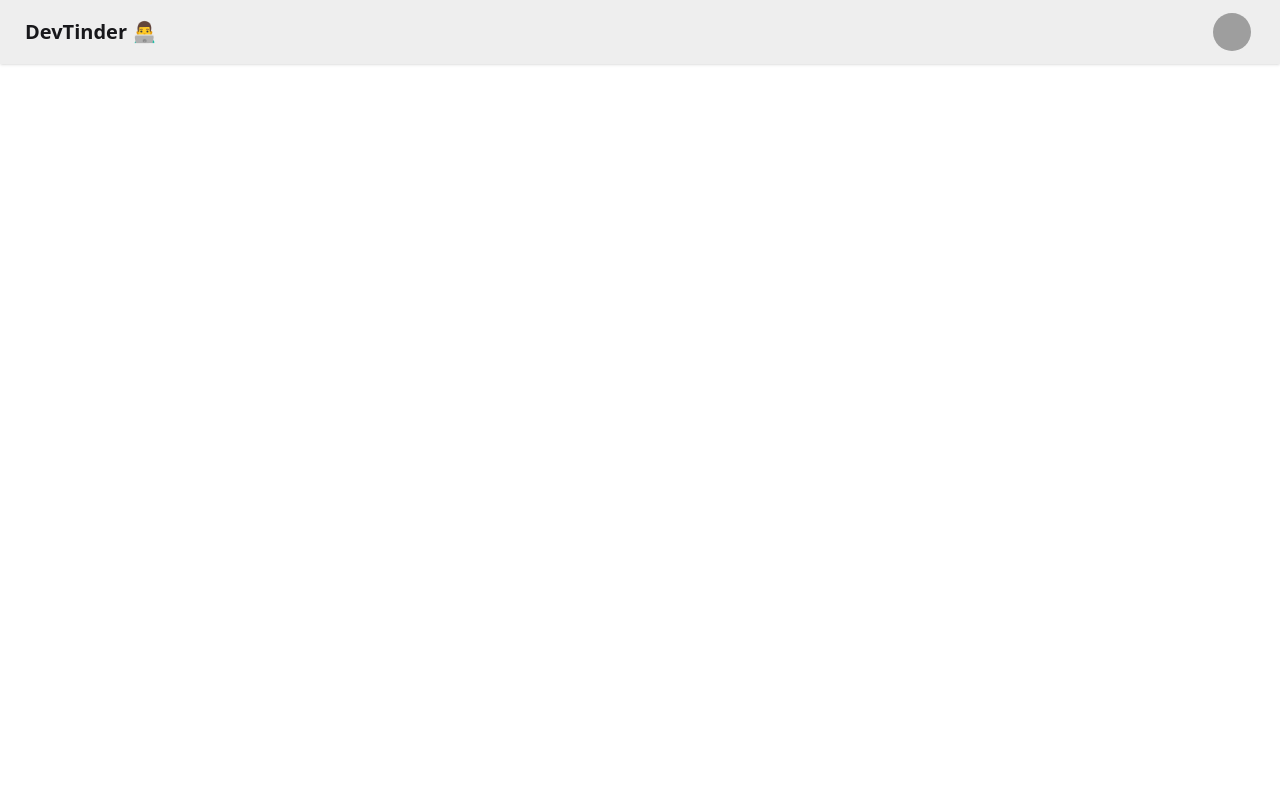
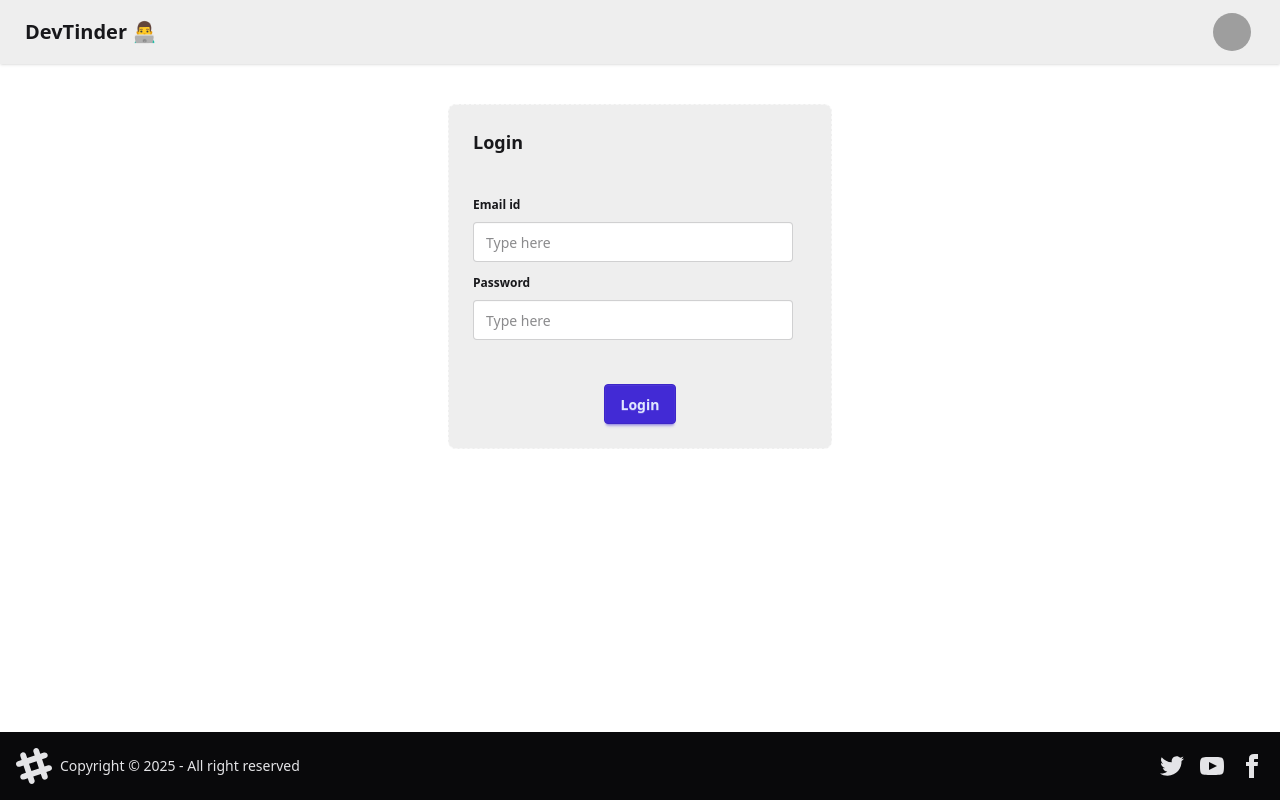
Before and after one commit to alokchaudhary01/DevTinder-web, a React (Vite) app: page /login in a window 1280 px wide. Built offline with nearby package versions, Linux system fonts and the light colour scheme; grey boxes are pictures that could not be loaded.

Commit message:
installed redux toolkit

```diff
--- a/package.json
+++ b/package.json
@@ -10,9 +10,13 @@
     "preview": "vite preview"
   },
   "dependencies": {
+    "@reduxjs/toolkit": "^2.6.1",
     "@tailwindcss/vite": "^4.0.17",
+    "axios": "^1.8.4",
     "react": "^19.0.0",
     "react-dom": "^19.0.0",
+    "react-redux": "^9.2.0",
+    "react-router-dom": "^7.4.1",
     "tailwindcss": "^4.0.17"
   },
   "devDependencies": {
--- a/src/App.jsx
+++ b/src/App.jsx
@@ -1,42 +1,25 @@
-import { useState } from 'react'
-
+import { BrowserRouter, Route, Routes } from "react-router-dom";
+import Body from "./Body";
+import Login from "./Login";
+import Profile from "./Profile";
 
 
 function App() {
-  const [count, setCount] = useState(0)
-
   return (
     <>
-     <div className="navbar bg-base-300 shadow-sm">
-  <div className="flex-1">
-    <a className="btn btn-ghost text-xl">DevTinder 👨‍💻 </a>
-  </div>
-  <div className="flex gap-2">
-    <div className="dropdown dropdown-end mx-5">
-      <div tabIndex={0} role="button" className="btn btn-ghost btn-circle avatar">
-        <div className="w-10 rounded-full ">
-          <img
-            alt="Tailwind CSS Navbar component"
-            src="https://img.daisyui.com/images/stock/photo-1534528741775-53994a69daeb.webp" />
-        </div>
-      </div>
-      <ul
-        tabIndex={0}
-        className="menu menu-sm dropdown-content bg-base-100 rounded-box z-1 mt-3 w-52 p-2 shadow">
-        <li>
-          <a className="justify-between">
-            Profile
-            <span className="badge">New</span>
-          </a>
-        </li>
-        <li><a>Settings</a></li>
-        <li><a>Logout</a></li>
-      </ul>
-    </div>
-  </div>
-</div>
+      <BrowserRouter basename="/">
+        <Routes>
+          <Route path="/" element={<Body />}>
+          <Route path="/login" element={<Login/>} />
+          <Route path="/profile" element={<Profile/>} />
+          </Route>
+
+        </Routes>
+      </BrowserRouter>
+      {/* <NavBar/>
+      <h2>hwllo world</h2> */}
     </>
-  )
+  );
 }
 
-export default App
+export default App;
--- /dev/null
+++ b/src/Body.jsx
@@ -0,0 +1,15 @@
+import React from 'react'
+import NavBar from './navbar'
+import { Outlet } from 'react-router-dom'
+import Footer from './Footer'
+
+const Body = () => {
+  return (
+    <div><NavBar/>
+    <Outlet/>
+    <Footer/>
+    </div>
+  )
+}
+
+export default Body
--- /dev/null
+++ b/src/Footer.jsx
@@ -0,0 +1,59 @@
+import React from 'react'
+
+const Footer = () => {
+  return (
+    <div><footer className="footer sm:footer-horizontal bg-neutral text-neutral-content items-center p-4 fixed bottom-0">
+    <aside className="grid-flow-col items-center">
+      <svg
+        width="36"
+        height="36"
+        viewBox="0 0 24 24"
+        xmlns="http://www.w3.org/2000/svg"
+        fillRule="evenodd"
+        clipRule="evenodd"
+        className="fill-current">
+        <path
+          d="M22.672 15.226l-2.432.811.841 2.515c.33 1.019-.209 2.127-1.23 2.456-1.15.325-2.148-.321-2.463-1.226l-.84-2.518-5.013 1.677.84 2.517c.391 1.203-.434 2.542-1.831 2.542-.88 0-1.601-.564-1.86-1.314l-.842-2.516-2.431.809c-1.135.328-2.145-.317-2.463-1.229-.329-1.018.211-2.127 1.231-2.456l2.432-.809-1.621-4.823-2.432.808c-1.355.384-2.558-.59-2.558-1.839 0-.817.509-1.582 1.327-1.846l2.433-.809-.842-2.515c-.33-1.02.211-2.129 1.232-2.458 1.02-.329 2.13.209 2.461 1.229l.842 2.515 5.011-1.677-.839-2.517c-.403-1.238.484-2.553 1.843-2.553.819 0 1.585.509 1.85 1.326l.841 2.517 2.431-.81c1.02-.33 2.131.211 2.461 1.229.332 1.018-.21 2.126-1.23 2.456l-2.433.809 1.622 4.823 2.433-.809c1.242-.401 2.557.484 2.557 1.838 0 .819-.51 1.583-1.328 1.847m-8.992-6.428l-5.01 1.675 1.619 4.828 5.011-1.674-1.62-4.829z"></path>
+      </svg>
+      <p>Copyright © {new Date().getFullYear()} - All right reserved</p>
+    </aside>
+    <nav className="grid-flow-col gap-4 md:place-self-center md:justify-self-end">
+      <a>
+        <svg
+          xmlns="http://www.w3.org/2000/svg"
+          width="24"
+          height="24"
+          viewBox="0 0 24 24"
+          className="fill-current">
+          <path
+            d="M24 4.557c-.883.392-1.832.656-2.828.775 1.017-.609 1.798-1.574 2.165-2.724-.951.564-2.005.974-3.127 1.195-.897-.957-2.178-1.555-3.594-1.555-3.179 0-5.515 2.966-4.797 6.045-4.091-.205-7.719-2.165-10.148-5.144-1.29 2.213-.669 5.108 1.523 6.574-.806-.026-1.566-.247-2.229-.616-.054 2.281 1.581 4.415 3.949 4.89-.693.188-1.452.232-2.224.084.626 1.956 2.444 3.379 4.6 3.419-2.07 1.623-4.678 2.348-7.29 2.04 2.179 1.397 4.768 2.212 7.548 2.212 9.142 0 14.307-7.721 13.995-14.646.962-.695 1.797-1.562 2.457-2.549z"></path>
+        </svg>
+      </a>
+      <a>
+        <svg
+          xmlns="http://www.w3.org/2000/svg"
+          width="24"
+          height="24"
+          viewBox="0 0 24 24"
+          className="fill-current">
+          <path
+            d="M19.615 3.184c-3.604-.246-11.631-.245-15.23 0-3.897.266-4.356 2.62-4.385 8.816.029 6.185.484 8.549 4.385 8.816 3.6.245 11.626.246 15.23 0 3.897-.266 4.356-2.62 4.385-8.816-.029-6.185-.484-8.549-4.385-8.816zm-10.615 12.816v-8l8 3.993-8 4.007z"></path>
+        </svg>
+      </a>
+      <a>
+        <svg
+          xmlns="http://www.w3.org/2000/svg"
+          width="24"
+          height="24"
+          viewBox="0 0 24 24"
+          className="fill-current">
+          <path
+            d="M9 8h-3v4h3v12h5v-12h3.642l.358-4h-4v-1.667c0-.955.192-1.333 1.115-1.333h2.885v-5h-3.808c-3.596 0-5.192 1.583-5.192 4.615v3.385z"></path>
+        </svg>
+      </a>
+    </nav>
+  </footer></div>
+  )
+}
+
+export default Footer
--- /dev/null
+++ b/src/Login.jsx
@@ -0,0 +1,51 @@
+import axios from 'axios'
+import React, { useState } from 'react'
+
+
+const Login = () => {
+
+    const [emailId , setEmailId] = useState("")
+    const [password , setPassword] = useState("")
+
+   const handleLogin = async ()=>{
+    try{
+     const res = axios.post("http://localhost:7777/login" , {
+        emailId,password
+     }, {withCredentials: true})
+
+     console.log(res)
+
+    }catch(err){
+        console.log(err)
+    }
+   }
+
+  return (
+  <div className='flex justify-center my-10'>
+      <div className="card card-dash bg-base-300 w-96">
+  <div className="card-body">
+    <h2 className="card-title ">Login</h2>
+    <div>
+    <fieldset className="fieldset mt-6">
+  <legend className="fieldset-legend">Email id {emailId}</legend>
+  <input value={emailId} type="email" onChange={(e)=> setEmailId(e.target.value)} className="input" placeholder="Type here" />
+ </fieldset>
+
+    <fieldset className="fieldset  ">
+  <legend className="fieldset-legend">Password</legend>
+  <input type="password" value={password} onChange={(e)=> setPassword(e.target.value)} className="input" placeholder="Type here" />
+
+</fieldset>
+    </div>
+    <div className="card-actions justify-center mt-8">
+      <button onClick={handleLogin} className="btn btn-primary">Login</button>
+    </div>
+  </div>
+</div>
+  </div>
+  )
+
+
+}
+
+export default Login
--- /dev/null
+++ b/src/NavBar.jsx
@@ -0,0 +1,36 @@
+import React from 'react'
+
+const NavBar = () => {
+  return (
+    <div className="navbar bg-base-300 shadow-sm">
+    <div className="flex-1">
+      <a className="btn btn-ghost text-xl">DevTinder 👨‍💻 </a>
+    </div>
+    <div className="flex gap-2">
+      <div className="dropdown dropdown-end mx-5">
+        <div tabIndex={0} role="button" className="btn btn-ghost btn-circle avatar">
+          <div className="w-10 rounded-full ">
+            <img
+              alt="Tailwind CSS Navbar component"
+              src="https://img.daisyui.com/images/stock/photo-1534528741775-53994a69daeb.webp" />
+          </div>
+        </div>
+        <ul
+          tabIndex={0}
+          className="menu menu-sm dropdown-content bg-base-100 rounded-box z-1 mt-3 w-52 p-2 shadow">
+          <li>
+            <a className="justify-between">
+              Profile
+              <span className="badge">New</span>
+            </a>
+          </li>
+          <li><a>Settings</a></li>
+          <li><a>Logout</a></li>
+        </ul>
+      </div>
+    </div>
+  </div>
+  )
+}
+
+export default NavBar
--- /dev/null
+++ b/src/Profile.jsx
@@ -0,0 +1,9 @@
+import React from 'react'
+
+const Profile = () => {
+  return (
+    <div>Profile</div>
+  )
+}
+
+export default Profile
```
Also changed, not shown: 1 other file (tests, documents, lock files or other folders).
